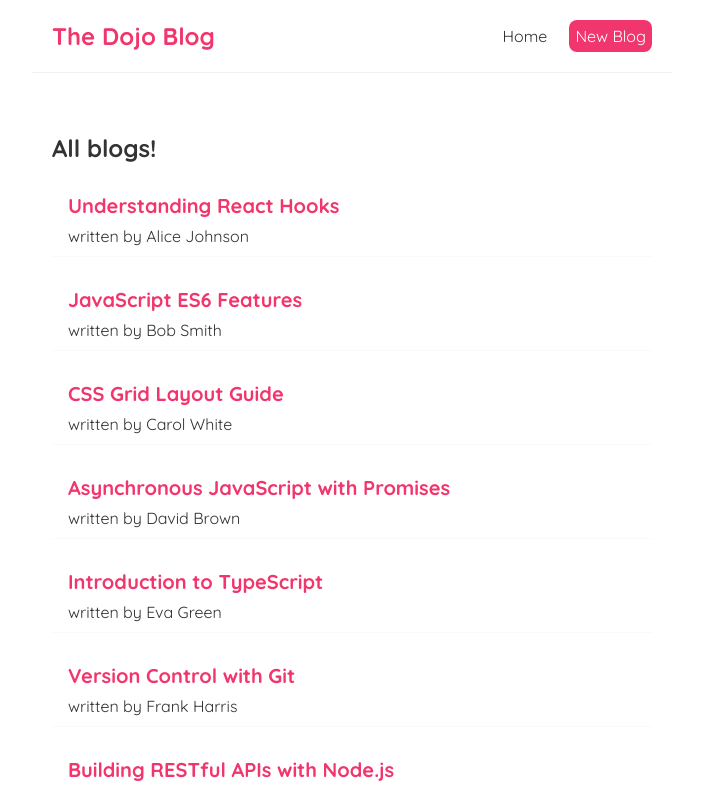
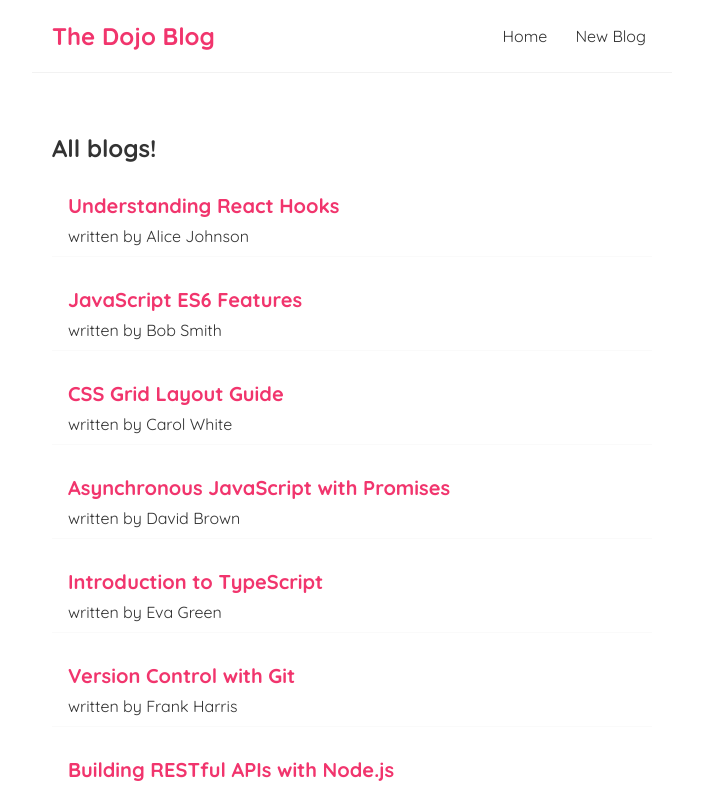
Before and after one commit to krishnactive/blog, a React (Create React App) app: page / in a window 1280 px wide. Shown: the top 792 px of the page, without its empty margins (288-991 px from the left). Built offline with nearby package versions, Linux system fonts and the light colour scheme; data requests are answered from the project's data file.

Commit message:
Router Link

```diff
--- a/src/Navbar.js
+++ b/src/Navbar.js
@@ -1,18 +1,12 @@
-// a component is just a function ehich return a jsx templete and that function is exported at bottom of the file
-// sfc know as state less functional component
-//boilerplate compenent
+import {Link} from 'react-router-dom'
 
 const Navbar  = () => {
     return (
         <nav className="navbar">
             <h1>The Dojo Blog</h1>
             <div className="links"></div>
-            <a href="/home">Home</a>
-            <a href="/create" style={{
-                color:"white",
-                backgroundColor: '#f1356d',
-                borderRadius:'8px'
-            }}>New Blog</a>
+            <Link to="/">Home</Link>
+            <Link to="/create">New Blog</Link>
         </nav>
      );
 }
```
Also changed, not shown: src/App.js (+1 -7 lines).
